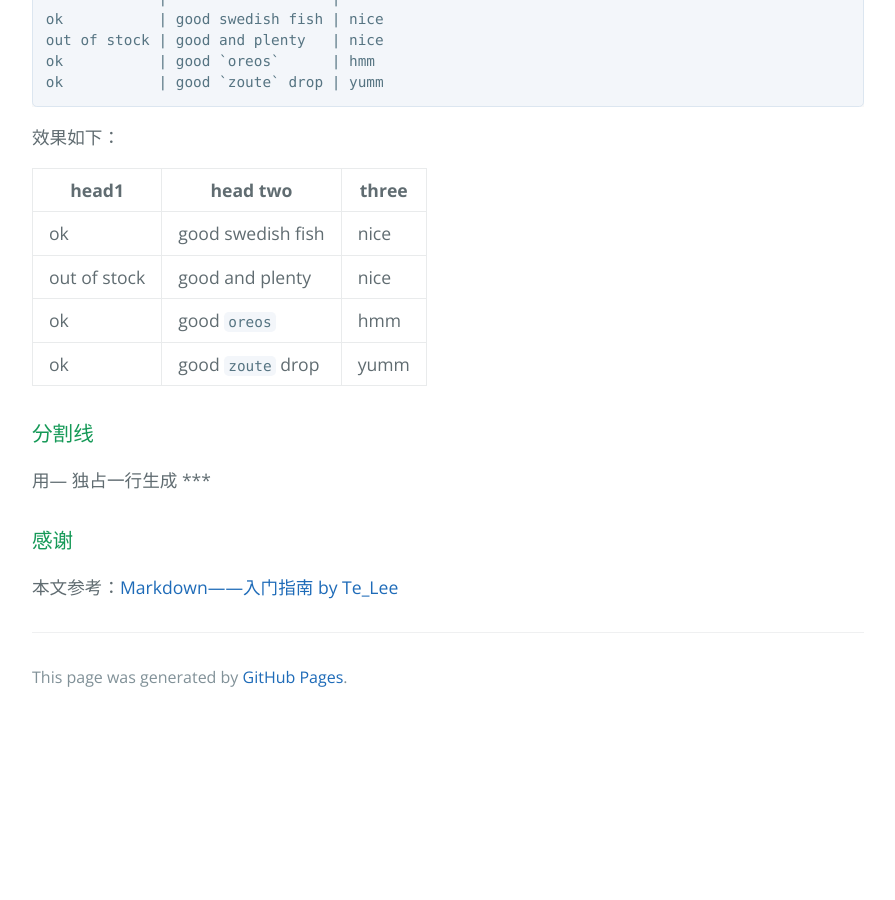
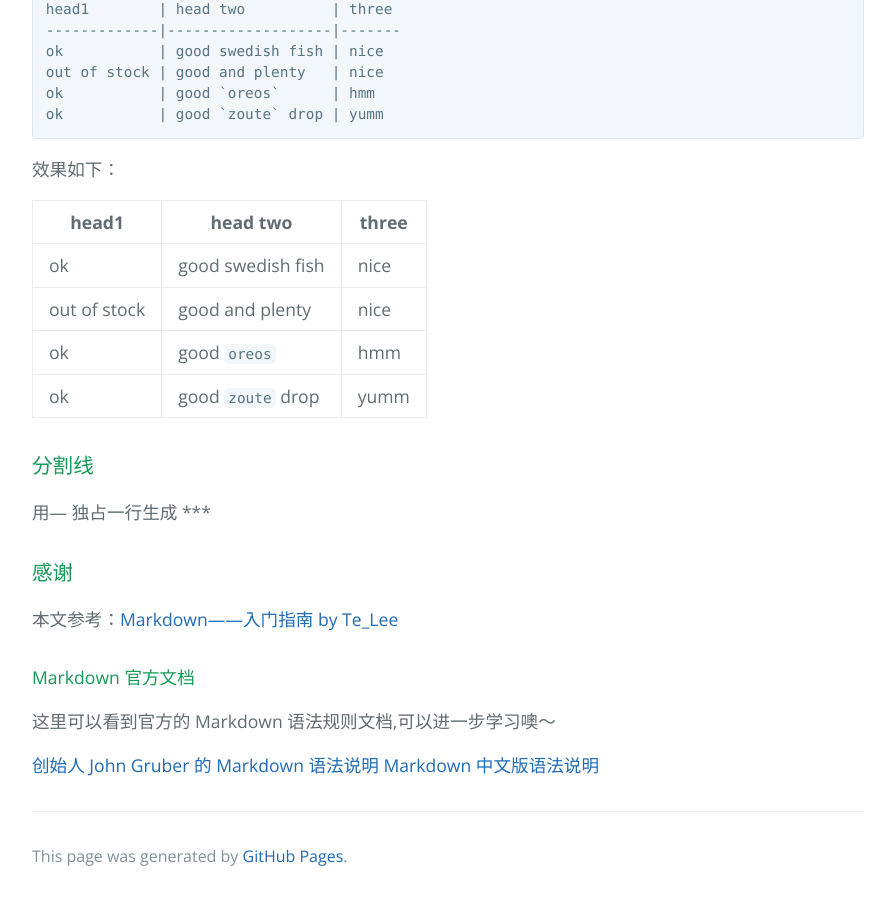
Before and after one commit to huangxj1/huangxj1.github.io, a Jekyll site: the page built from index.md, in a window 1280 px wide and 900 px high, scrolled down 3292 px. Shown: the whole window, without its empty margins (192-1087 px from the left). Built offline with Jekyll 4.4.1, drawn with Linux system fonts in a browser that asks for light colours; the repository's description, which GitHub fills in, is left out; our own code applies the rules of GitHub Pages for plain Markdown files; before the commit the page ends 4013 px from its top, so only the background shows below that.

Commit message:
Update index.md

````diff
--- a/index.md
+++ b/index.md
@@ -45,7 +45,7 @@
 - [×] 勾选
 ```
 - [ ] 不勾选
-- [×] 勾选
+- [x] 勾选
 ### 引用
 如果你需要引用一段别处的句子，那么就要用引用的格式。
 
@@ -127,3 +127,10 @@
 ***
 ### 感谢
 本文参考：[Markdown——入门指南 by Te_Lee](https://coding.net/help/doc/project/markdown.html)
+
+#### Markdown 官方文档
+
+这里可以看到官方的 Markdown 语法规则文档,可以进一步学习噢～
+
+[创始人 John Gruber 的 Markdown 语法说明](https://daringfireball.net/projects/markdown/syntax#list)
+[Markdown 中文版语法说明](http://wowubuntu.com/markdown/#list)
````
